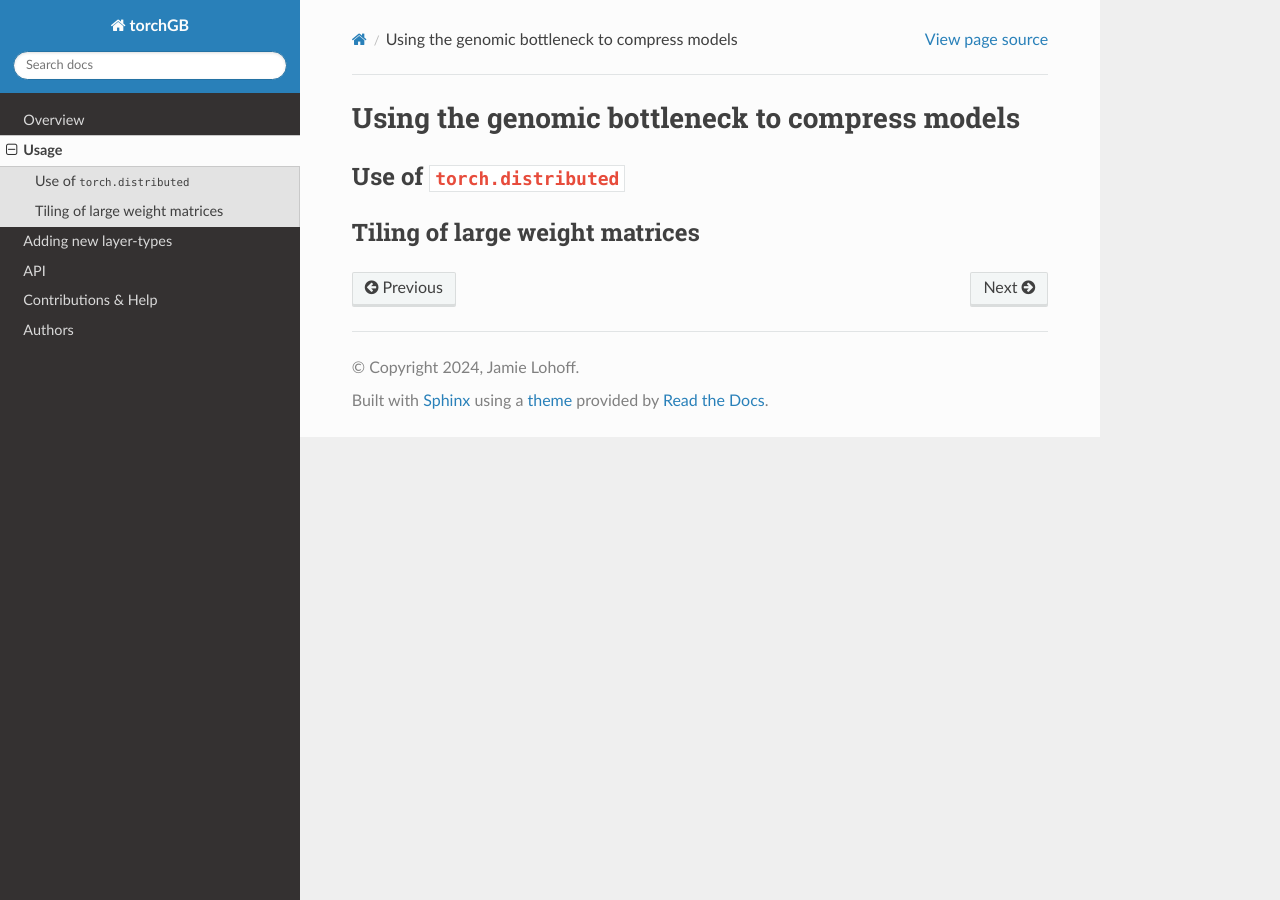
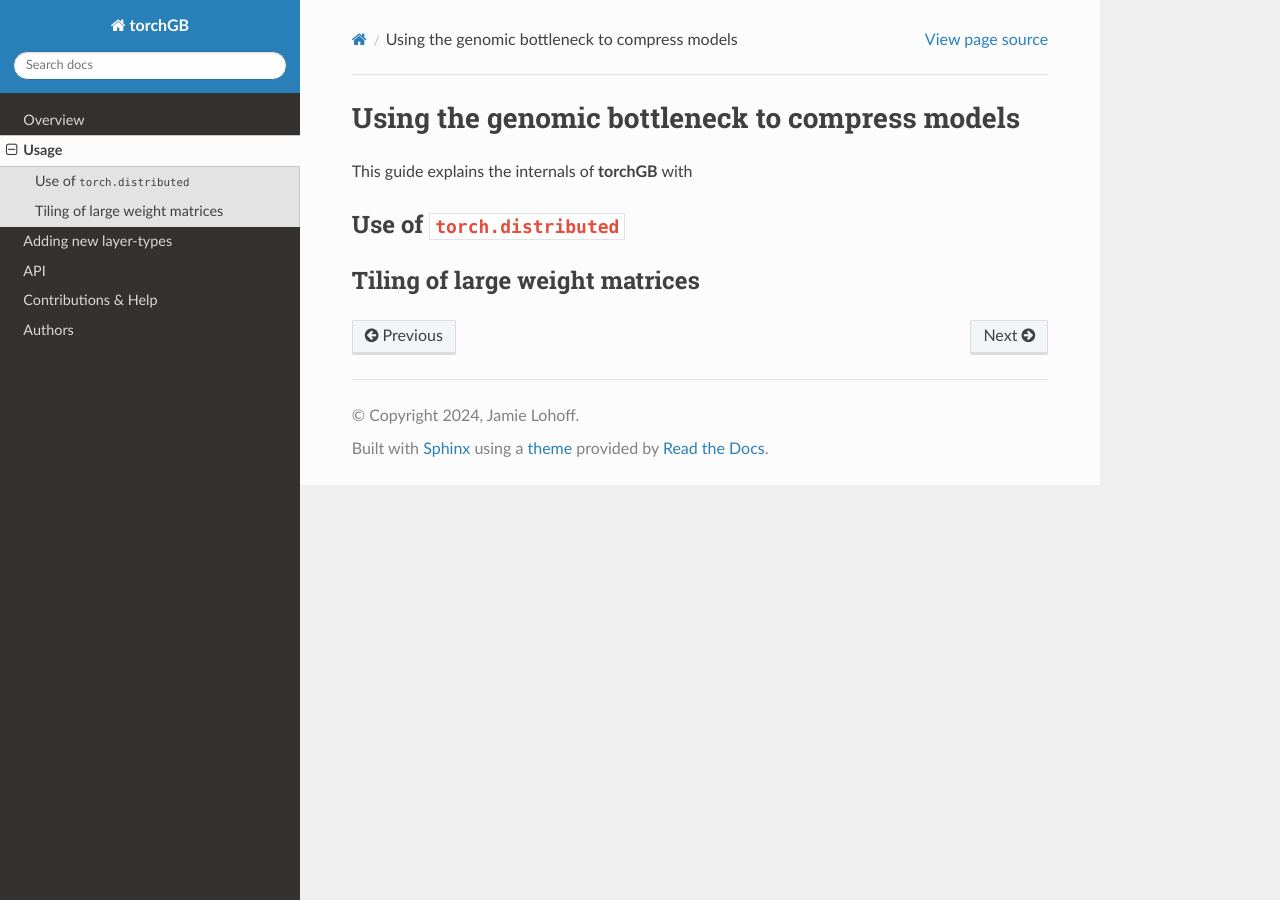
Before and after one commit to jamielohoff/torchGB, a Sphinx documentation site: the page built from docs/usage.rst, in a window 1280 px wide. Built offline with Sphinx 7.4.7 and the Read the Docs theme 3.1.0, drawn with Linux system fonts in a browser that asks for light colours.

Commit message:
Refactored documentation.

```diff
--- a/README.rst
+++ b/README.rst
@@ -19,7 +19,6 @@
 .. image:: https://img.shields.io/badge/-PyScaffold-005CA0?logo=pyscaffold
     :alt: Project generated with PyScaffold
     :target: https://pyscaffold.org/
-
 
 
 What is **torchGB**?
@@ -123,6 +122,7 @@
 g-nets to compute the weights of the p-net, which then is used to make predictions,
 compute errors and then backpropagate the errors through both p-net and g-nets.
 
+
 Running a Program
 =================
 **torchGB** relies on a highly parallelized implementation that distributes the
@@ -156,7 +156,7 @@
 
 
 Clearly the project also needs the most recent version of PyTorch installed. You
-can find it `here <>`_.
+can find it `here <https://pytorch.org>`_ and install it with ``pip``.
 
 
 Reproducibility
--- a/docs/usage.rst
+++ b/docs/usage.rst
@@ -3,6 +3,7 @@
 ===============================================
 Using the genomic bottleneck to compress models
 ===============================================
+This guide explains the internals of **torchGB** with
 
 
 Use of ``torch.distributed``
```
